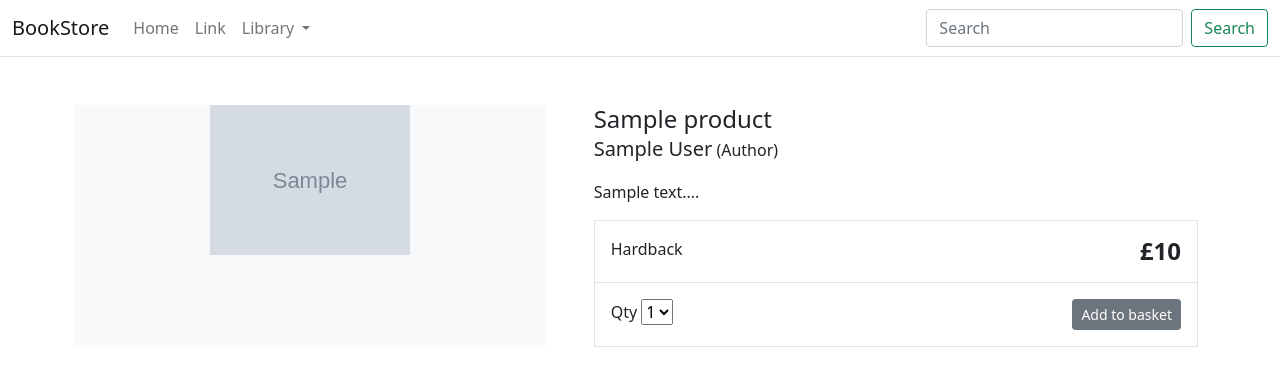
After one commit to zubairahmedanas/ECOMMERCE-With-Django-, a Django app: template templates/store/products/detail.html in a window 1280 px wide. The commit adds this page. Shown: the top 386 px of the page. Run offline with Django 3.2, Linux system fonts and the light colour scheme; the template is opened without the code that fills it: most values are stand-ins (such as "Sample title", 1, 10 or a date in 2020); grey boxes marked "Sample" are stand-in pictures.

Commit message:
details tmeplate added

```diff
--- /dev/null
+++ b/templates/store/products/detail.html
@@ -0,0 +1,46 @@
+{% extends "store/base.html" %}
+{% load static %}
+{% block title %}
+{{ product.name }}
+{% endblock %}
+{% block content %}
+<div class="container">
+    <main class="pt-5">
+        <div class="row g-3">
+            <div class="col-md-5 col-lg-5 order-md-first bg-light">
+                <img class="img-fluid mx-auto d-block" width="200px" alt="Responsive image" src="{{ product.image.url }}">
+            </div>
+            <div class="col-md-7 col-lg-7 ps-md-3 ps-lg-5">
+                <h1 class="mb-0 h4">{{ product.title }}</h1>
+                <p><span class="lead">{{ product.author }}</span> (Author)</p>
+                <p>{{ product.description|slice:":355" }}...</p>
+                <div class="border">
+                    <div class="col border-bottom">
+                        <div class="row p-3">
+                            <div class="col-6">Hardback</div>
+                            <div class="col-6 text-end"><span class="h4 fw-bold">£{{ product.price }}</span></div>
+                        </div>
+                    </div>
+                    <div class="col">
+                        <div class="row p-3">
+                            <div class="col-6">
+                                <label for="select">Qty</label>
+                                <select id="select">
+                                    <option value="">1</option>
+                                    <option value="">2</option>
+                                    <option value="">3</option>
+                                    <option value="">4</option>
+                                </select>
+
+                            </div>
+                            <div class="col-6 text-end"><button type="button" class="btn btn-secondary btn-sm">Add to
+                                    basket</button></div>
+                        </div>
+                    </div>
+                </div>
+            </div>
+        </div>
+    </main>
+
+</div>
+{% endblock %}
```
Also changed, not shown: templates/store/home.html (+47 -1 lines), db.sqlite3, media/images/maxresdefault.jpg (added), media/images/react.png (added).
